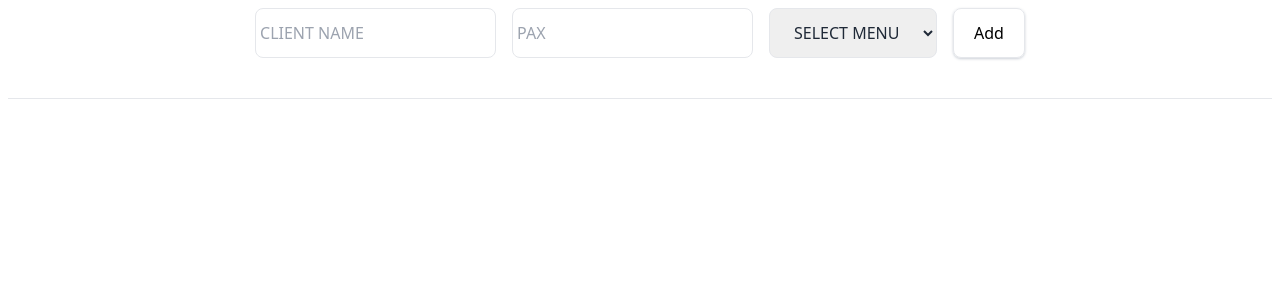
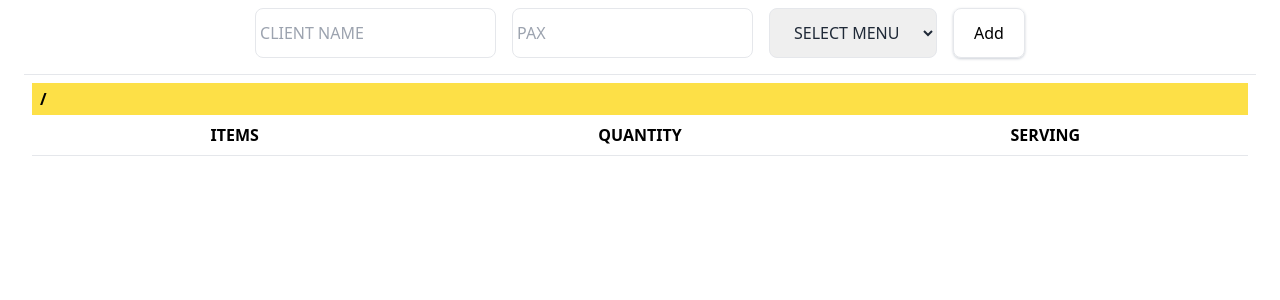
Before and after one commit to PritamMaharjan86/Menu-tracker, a React (Create React App) app in the folder Client/: page / in a window 1280 px wide. Shown: the top 300 px of the page. Built offline with nearby package versions, Linux system fonts and the light colour scheme.

Commit message:
update order section

```diff
--- a/Client/src/components/Order.js
+++ b/Client/src/components/Order.js
@@ -1,16 +1,39 @@
 import React from "react";
 
-const Order = ({ clientName, menuName, pax, items }) => {
+const Order = ({ clientName, menuName, pax, items = [] }) => {
   return (
-    <div className="mt-10 uppercase">
-      <hr />
+    <div className="uppercase border-t p-2 m-4">
+      <table className="w-full border-collapse table-fixed">
+        <thead className="border-b">
+          {/* Header row */}
+          <tr>
+            <th
+              colSpan={3}
+              className="text-left bg-yellow-300 py-1 px-2 text-md font-bold">
+              {clientName} {menuName}/{pax}
+            </th>
+          </tr>
 
-      {items.map((item, index) => (
-        <div key={index}>
-          <span className="font-bold">{item.name}</span> - {item.qty}{" "}
-          {item.serving}
-        </div>
-      ))}
+          {/* Column titles */}
+          <tr>
+            <th className="text-center py-2">Items</th>
+            <th className="text-center py-2">Quantity</th>
+            <th className="text-center py-2">Serving</th>
+          </tr>
+        </thead>
+
+        <tbody>
+          {items.map((item, index) => (
+            <tr key={index}>
+              <td className="text-center py-1 text-sm">{item.name}</td>
+
+              <td className="text-center py-1 text-sm">{item.qty}</td>
+
+              <td className="text-center py-1 text-sm">{item.serving}</td>
+            </tr>
+          ))}
+        </tbody>
+      </table>
     </div>
   );
 };
```
